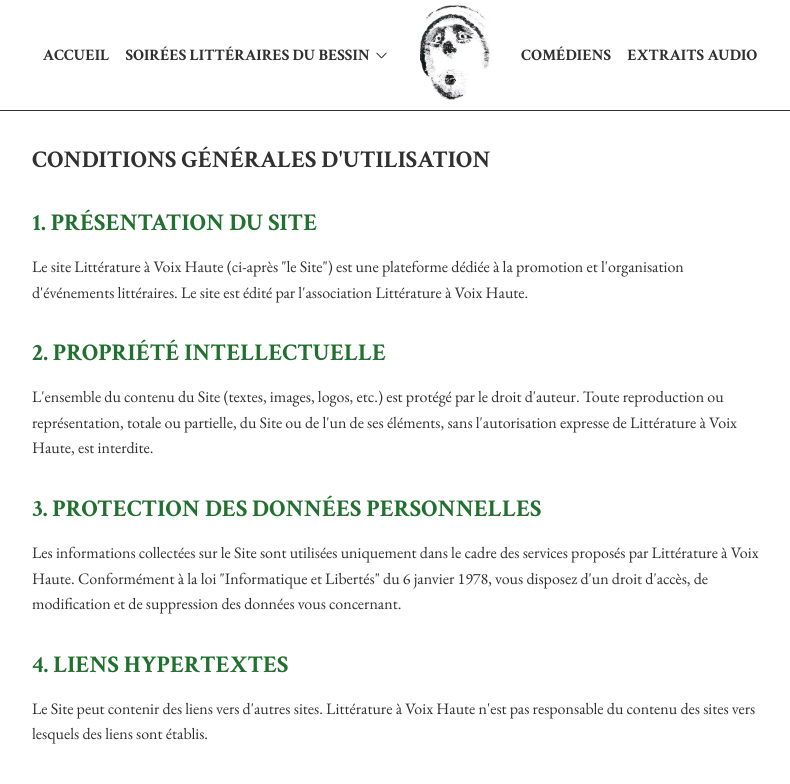
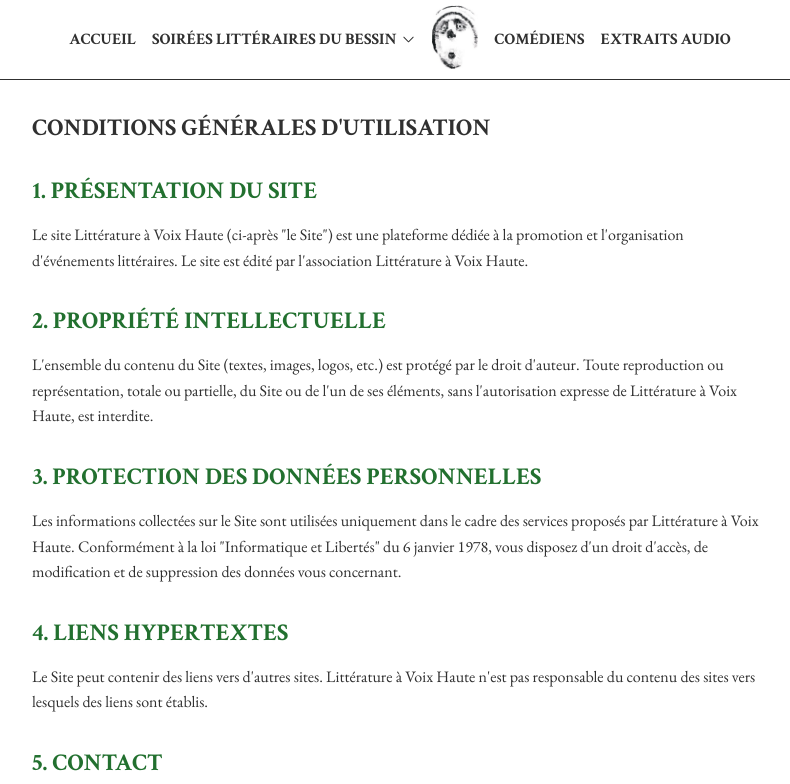
Before and after one commit to MarieSacksick/lavh_website, a Next.js app: page /cgu in a window 1280 px wide. Shown: the top 784 px of the page, without its empty margins (240-1030 px from the left). Built offline with nearby package versions, Linux system fonts and the light colour scheme.

Commit message:
Modification du css pour que la page d'accueil prenne le moins de hauteur possible

```diff
--- a/app/components/BandeauLogos/BandeauLogos.module.css
+++ b/app/components/BandeauLogos/BandeauLogos.module.css
@@ -1,6 +1,6 @@
 .container {
   width: 100%;
-  padding: 2rem 0;
+
   display: flex;
   flex-direction: row;
   align-items: center;
--- a/app/components/Footer/Footer.tsx
+++ b/app/components/Footer/Footer.tsx
@@ -46,7 +46,7 @@
 
           <Link href={'/'}>
             <Image
-              src={'head_from_logo.png'}
+              src={'tete_du_logo.png'}
               alt=""
               width={100}
               height={100}
--- a/app/components/Header/DesktopNavbar.module.css
+++ b/app/components/Header/DesktopNavbar.module.css
@@ -6,9 +6,6 @@
   gap: 1rem;
   border-bottom: 1px solid var(--foreground);
   padding-block: 0.25rem;
-}
-
-.container .noScrolled {
   height: var(--header-height);
 }
 
@@ -18,18 +15,25 @@
 
 .headImage {
   transition: all 0.3s ease-in-out;
-  object-fit: contain;
-  height: 96px;
+  width: auto;
+  height: 4rem;
 }
 
 .scrolled .headImageContainer,
-.scrolled .headImage .container {
+.scrolled .headImage {
   transition: all 0.3s ease-in-out;
 }
 
+.scrolled .container {
+  transition: all 0.4s ease-in-out;
+}
+
 .scrolled .headImage {
-  width: 60px !important;
-  height: 56px !important;
+  height: 3rem !important;
+}
+
+.scrolled .container {
+  height: var(--header-height-min);
 }
 
 @media (max-width: 768px) {
--- a/app/components/Header/DesktopNavbar.tsx
+++ b/app/components/Header/DesktopNavbar.tsx
@@ -21,7 +21,8 @@
   }, []);
 
   return (
-    <nav className={`${styles.container} ${isScrolled ? styles.scrolled : styles.notScrolled}`}>
+    <nav className={`${isScrolled ? styles.scrolled : styles.notScrolled}`}>
+      <div className={styles.container}>
         <Link href="/" className={pathname === '/' ? styles.activeLink : ''}>
           Accueil
         </Link>
@@ -38,7 +39,7 @@
         />
         <Link href="/">
           <Image
-          src={'head_from_logo.png'}
+            src={'tete_du_logo.png'}
             alt=""
             width={100}
             height={150}
@@ -54,6 +55,7 @@
         >
           Extraits Audio
         </Link>
+      </div>
     </nav>
   );
 }
--- a/app/globals.css
+++ b/app/globals.css
@@ -4,8 +4,8 @@
   --primary-color: #9d2844;
   --secondary-color: #575b5b;
   --green: #22702f;
-  --header-height: 7rem;
-  --header-height-min: 5rem;
+  --header-height: 5rem;
+  --header-height-min: 3.5rem;
 }
 
 .layout {
--- a/app/page.tsx
+++ b/app/page.tsx
@@ -40,9 +40,9 @@
           <h2
             style={{
               textAlign: 'center',
-              marginTop: 32,
               display: 'flex',
               flexDirection: 'column',
+              margin: 0,
             }}
           >
             <span>Littérature à Voix Haute présente</span>
```
Also changed, not shown: app/page.module.css (+5 -4 lines), public/tete_du_logo.png (renamed from public/head_from_logo.png). Lines whose indentation alone changed are shown as unchanged.
